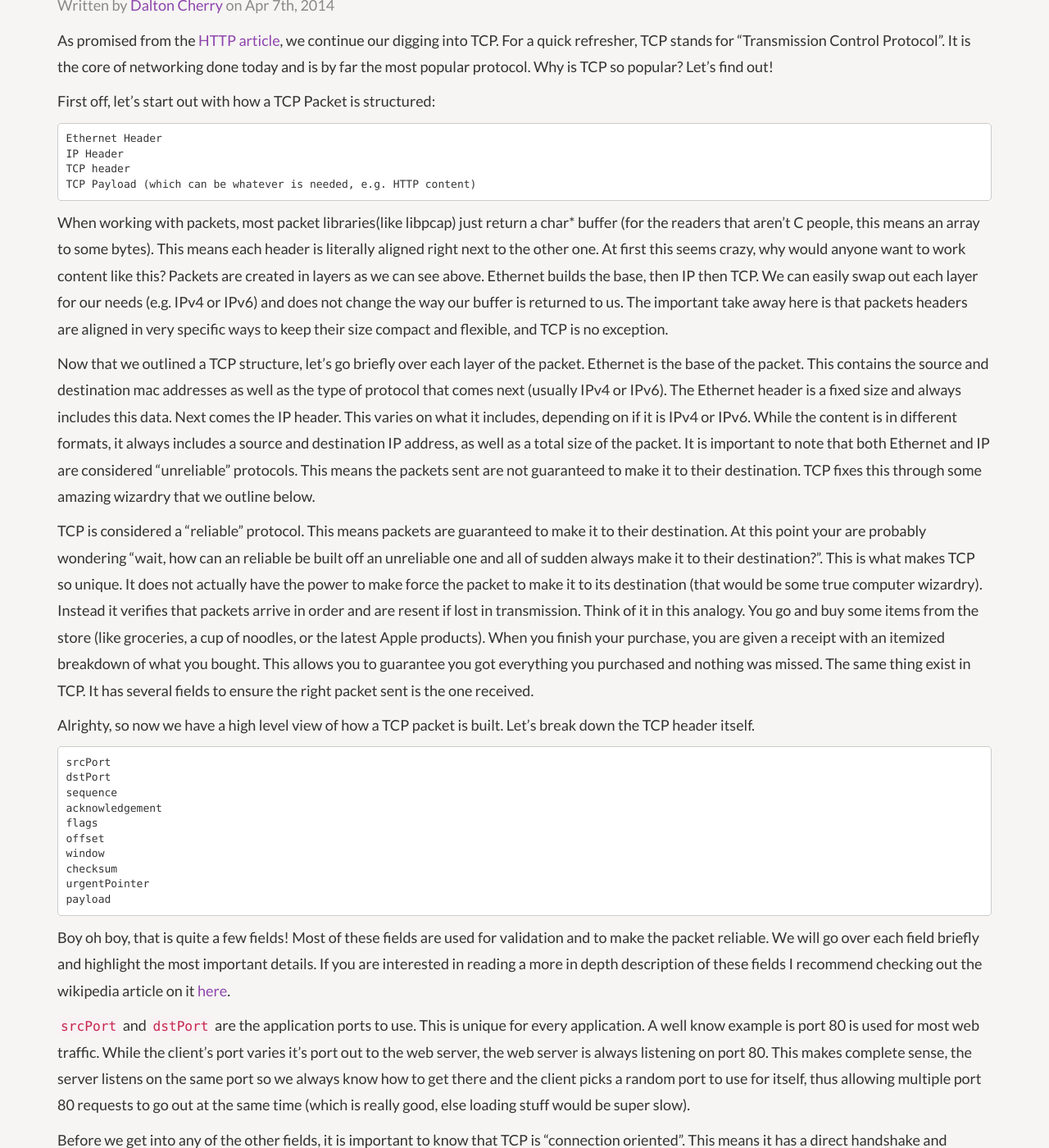
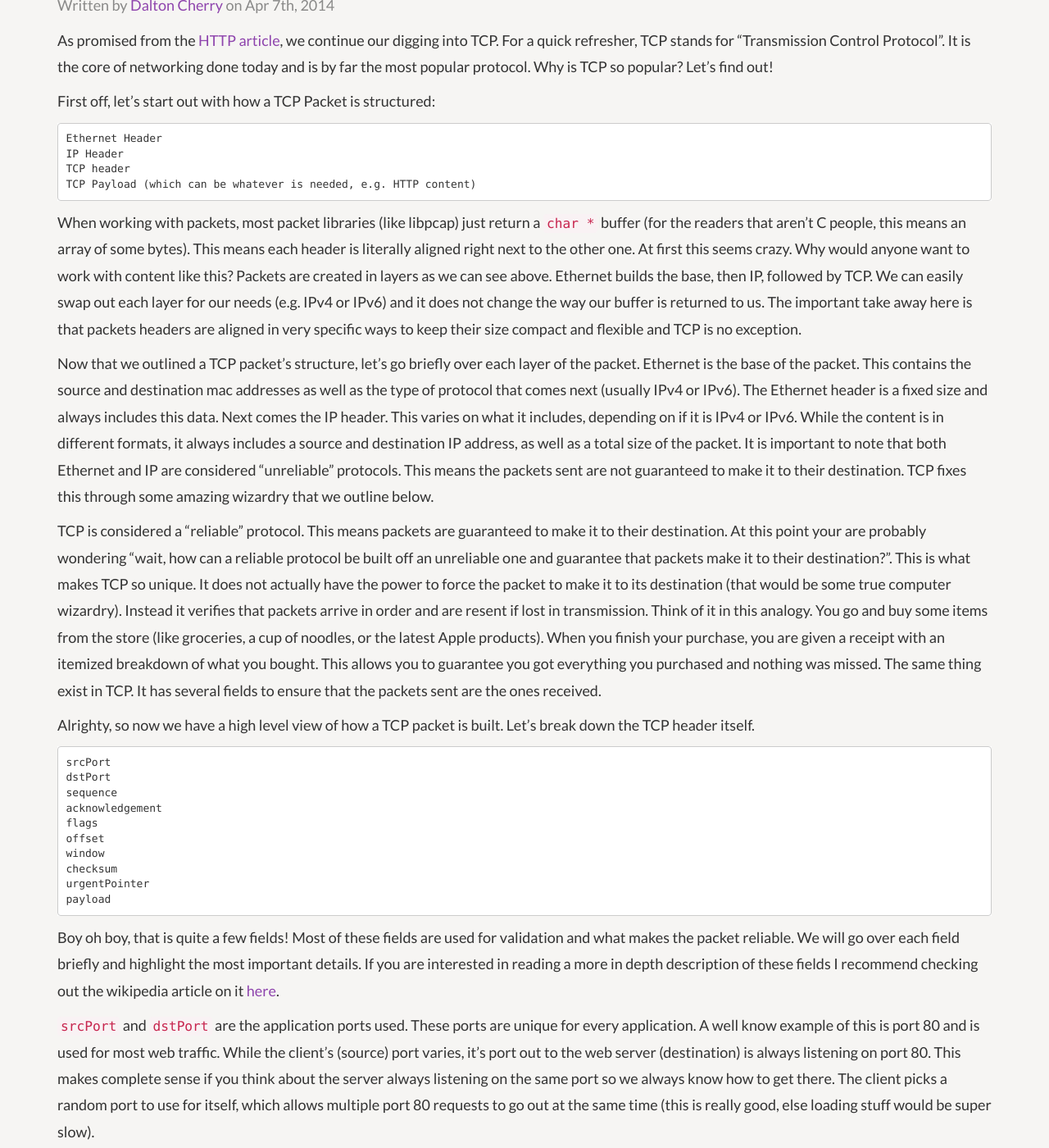
Before and after one commit to BasementKrew/revelation.io, a Jekyll site: the page built from _posts/2014-04-07-TCP-networking.markdown, in a window 1280 px wide and 1400 px high, scrolled down 339 px. Shown: the whole window at 82% size. Built offline with Jekyll 4.4.1, drawn with Linux system fonts in a browser that asks for light colours; Markdown is read by kramdown in place of the engine named in the settings; some of the changed text lies outside the part shown.

Commit message:
grammar fixes

````diff
--- a/_posts/2014-04-07-TCP-networking.markdown
+++ b/_posts/2014-04-07-TCP-networking.markdown
@@ -18,11 +18,11 @@ TCP header
 TCP Payload (which can be whatever is needed, e.g. HTTP content)
 ```
 
-When working with packets, most packet libraries(like libpcap) just return a char* buffer (for the readers that aren't C people, this means an array to some bytes). This means each header is literally aligned right next to the other one. At first this seems crazy, why would anyone want to work content like this? Packets are created in layers as we can see above. Ethernet builds the base, then IP then TCP. We can easily swap out each layer for our needs (e.g. IPv4 or IPv6) and does not change the way our buffer is returned to us. The important take away here is that packets headers are aligned in very specific ways to keep their size compact and flexible, and TCP is no exception.
+When working with packets, most packet libraries (like libpcap) just return a `char *` buffer (for the readers that aren't C people, this means an array of some bytes). This means each header is literally aligned right next to the other one. At first this seems crazy. Why would anyone want to work with content like this? Packets are created in layers as we can see above. Ethernet builds the base, then IP, followed by TCP. We can easily swap out each layer for our needs (e.g. IPv4 or IPv6) and it does not change the way our buffer is returned to us. The important take away here is that packets headers are aligned in very specific ways to keep their size compact and flexible and TCP is no exception.
 
-Now that we outlined a TCP structure, let's go briefly over each layer of the packet. Ethernet is the base of the packet. This contains the source and destination mac addresses as well as the type of protocol that comes next (usually IPv4 or IPv6). The Ethernet header is a fixed size and always includes this data. Next comes the IP header. This varies on what it includes, depending on if it is IPv4 or IPv6. While the content is in different formats, it always includes a source and destination IP address, as well as a total size of the packet. It is important to note that both Ethernet and IP are considered "unreliable" protocols. This means the packets sent are not guaranteed to make it to their destination. TCP fixes this through some amazing wizardry that we outline below.
+Now that we outlined a TCP packet's structure, let's go briefly over each layer of the packet. Ethernet is the base of the packet. This contains the source and destination mac addresses as well as the type of protocol that comes next (usually IPv4 or IPv6). The Ethernet header is a fixed size and always includes this data. Next comes the IP header. This varies on what it includes, depending on if it is IPv4 or IPv6. While the content is in different formats, it always includes a source and destination IP address, as well as a total size of the packet. It is important to note that both Ethernet and IP are considered "unreliable" protocols. This means the packets sent are not guaranteed to make it to their destination. TCP fixes this through some amazing wizardry that we outline below.
 
-TCP is considered a "reliable" protocol. This means packets are guaranteed to make it to their destination. At this point your are probably wondering "wait, how can an reliable be built off an unreliable one and all of sudden always make it to their destination?". This is what makes TCP so unique. It does not actually have the power to make force the packet to make it to its destination (that would be some true computer wizardry). Instead it verifies that packets arrive in order and are resent if lost in transmission. Think of it in this analogy. You go and buy some items from the store (like groceries, a cup of noodles, or the latest Apple products). When you finish your purchase, you are given a receipt with an itemized breakdown of what you bought. This allows you to guarantee you got everything you purchased and nothing was missed. The same thing exist in TCP. It has several fields to ensure the right packet sent is the one received.
+TCP is considered a "reliable" protocol. This means packets are guaranteed to make it to their destination. At this point your are probably wondering "wait, how can a reliable protocol be built off an unreliable one and guarantee that packets make it to their destination?". This is what makes TCP so unique. It does not actually have the power to force the packet to make it to its destination (that would be some true computer wizardry). Instead it verifies that packets arrive in order and are resent if lost in transmission. Think of it in this analogy. You go and buy some items from the store (like groceries, a cup of noodles, or the latest Apple products). When you finish your purchase, you are given a receipt with an itemized breakdown of what you bought. This allows you to guarantee you got everything you purchased and nothing was missed. The same thing exist in TCP. It has several fields to ensure that the packets sent are the ones received.
 
 Alrighty, so now we have a high level view of how a TCP packet is built. Let's break down the TCP header itself.
 
@@ -40,15 +40,15 @@ urgentPointer
 payload
 ```
 
-Boy oh boy, that is quite a few fields! Most of these fields are used for validation and to make the packet reliable. We will go over each field briefly and highlight the most important details. If you are interested in reading a more in depth description of these fields I recommend checking out the wikipedia article on it [here](http://en.wikipedia.org/wiki/Transmission_Control_Protocol).
+Boy oh boy, that is quite a few fields! Most of these fields are used for validation and what makes the packet reliable. We will go over each field briefly and highlight the most important details. If you are interested in reading a more in depth description of these fields I recommend checking out the wikipedia article on it [here](http://en.wikipedia.org/wiki/Transmission_Control_Protocol).
 
-`srcPort` and `dstPort` are the application ports to use. This is unique for every application. A well know example is port 80 is used for most web traffic. While the client's port varies it's port out to the web server, the web server is always listening on port 80. This makes complete sense, the server listens on the same port so we always know how to get there and the client picks a random port to use for itself, thus allowing multiple port 80 requests to go out at the same time (which is really good, else loading stuff would be super slow).
+`srcPort` and `dstPort` are the application ports used. These ports are unique for every application. A well know example of this is port 80 and is used for most web traffic. While the client's (source) port varies, it's port out to the web server (destination) is always listening on port 80. This makes complete sense if you think about the server always listening on the same port so we always know how to get there. The client picks a random port to use for itself, which allows multiple port 80 requests to go out at the same time (this is really good, else loading stuff would be super slow).
 
 Before we get into any of the other fields, it is important to know that TCP is "connection oriented". This means it has a direct handshake and exchange with a specific server. It sends a value to start the exchange called the handshake and expects the server to reply with a certain response. Once the handshake is establish, the content exchange can begin. The handshake is vital to ensuring that the validation is carried out properly. Now that we got that covered, onward and forward to the validation fields!
 
 
 
-`sequence`, `acknowledgement`, `flags`, `offset`, `window`, `checksum`, `urgentPointer` are all fields used for validation. `sequence` is used to identify if this is the initial sequence number. TCP packets are broken up into sequences. This is because it is possible that not all the content can be send in one packet, so the content is broken up into several different packets. Knowing if this is the first packet in the sequence makes sure we know the expected order of the packets.
+`sequence`, `acknowledgement`, `flags`, `offset`, `window`, `checksum`, `urgentPointer` are all fields used for validation. `sequence` is used to identify if this is the initial sequence number. TCP packets are broken up into sequences. This is because it is possible that not all the content can be sent in one packet, so the content is broken up into several different packets. Knowing if this is the first packet in the sequence makes sure we know the expected order of the packets.
 
 `acknowledgement` is the next number in sequence if the ACK flag is set.
 
@@ -56,14 +56,14 @@ Before we get into any of the other fields, it is important to know that TCP is
 
 `offset` specifies the size of the TCP header (since it can vary).
 
-`window` this is used for flow control. It specifics how large the sequence number can get.
+`window` is used for flow control. It specifics how large the sequence number can get.
 
-`checksum` this is use for error checking to ensure the packet has not been corrupt during transit.
+`checksum` is use for error checking to ensure the packet has not been corrupt during transit.
 
-`urgentPointer` is an offset from the sequence number when the The `URG` flag is set. This field is used to process a packet out of order and make its content "urgent".
+`urgentPointer` is an offset from the sequence number when the `URG` flag is set. This field is used to process a packet out of order and make it's content "urgent".
 
 `payload` is the content within the TCP (like our HTTP content to show this article!).
 
-wow. That was a lot, but let's take a look at what we know now. We have successfully dissected a TCP packet and now have a basic understanding of why and how a TCP packet works. We worked mostly in the theoretical at this point and I strongly recommend running a packet capture to see a real life packet (WARNING, a plug for a personal project is imminent). This can of course be accomplished with my current academic undertaking [Orca](https://github.com/Vluxe/Orca). Version 1 of this will be released in the next few weeks and all feedback is welcomed.
+wow. That was a lot, but let's take a look at what we know now. We have successfully dissected a TCP packet and now have a basic understanding of why and how a TCP packet works. We worked mostly in the theoretical at this point and I strongly recommend running a packet capture to see a real life packet (WARNING, a plug for a personal project is imminent). This can of course be accomplished with my current academic undertaking [Orca](https://github.com/Vluxe/Orca). The first iteration of this will be released in the next few weeks and all feedback is welcomed.
 
-As always, feedback, questions, and comments are appreciated. Twitter: [@daltoniam](https://twitter.com/daltoniam).
+As always, feedback, questions, and comments on this article are appreciated. Twitter: [@daltoniam](https://twitter.com/daltoniam).
````
